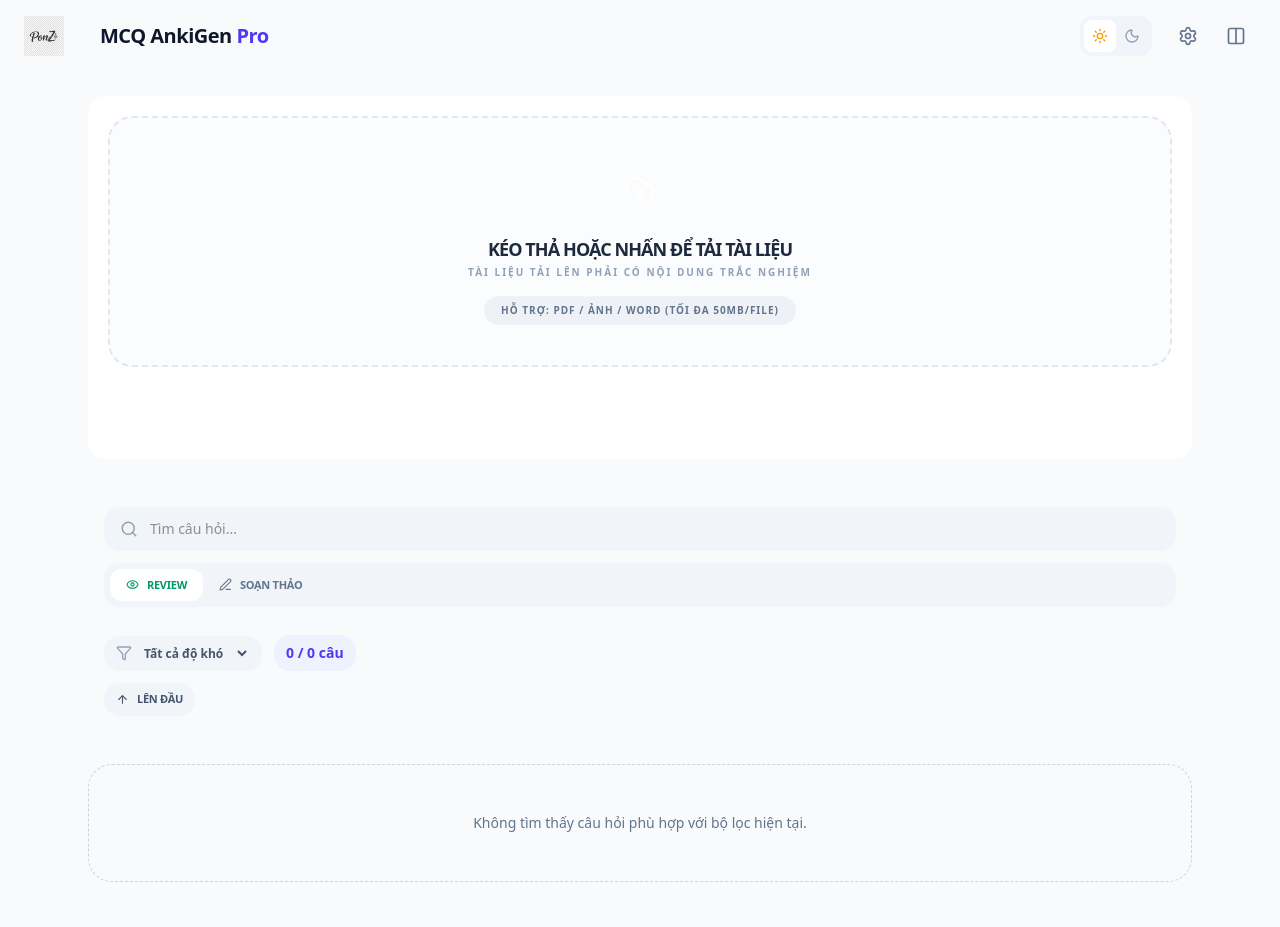
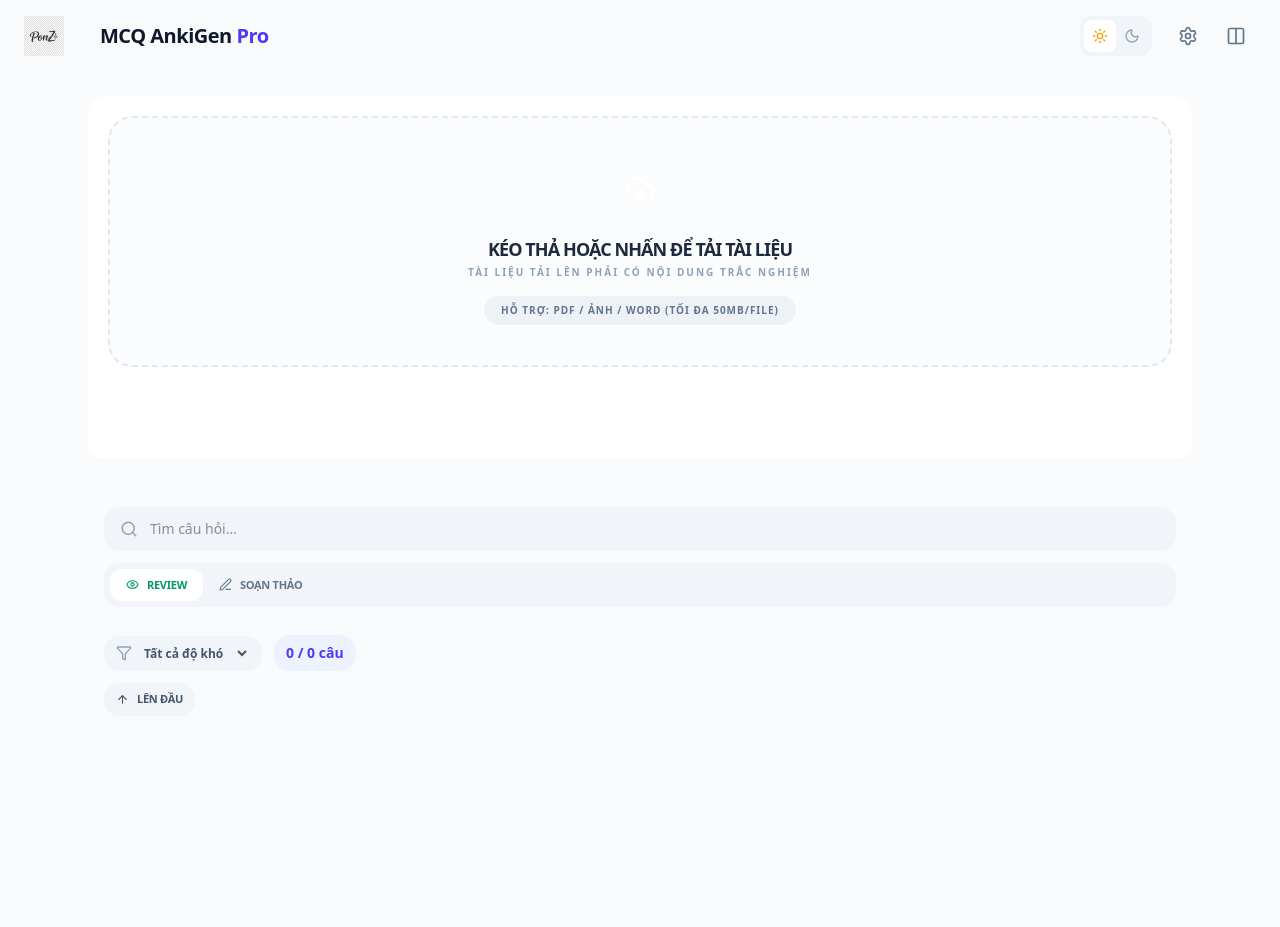
Before and after one commit to tranhoait123/anki-mcq-export, a React (Vite) app: page / in a window 1280 px wide. Shown: the top 927 px of the page. Built offline with nearby package versions, Linux system fonts and the light colour scheme.

Commit message:
Refine empty results and delete action UI

```diff
--- a/src/App.tsx
+++ b/src/App.tsx
@@ -1843,7 +1843,7 @@ const App: React.FC = () => {
                           await db.clearAll();
                         }
                       }}
-                      className="inline-flex items-center gap-2 rounded-xl px-3 py-2 text-xs font-bold text-rose-600 transition-all hover:bg-rose-50 dark:text-rose-300 dark:hover:bg-rose-950/30"
+                      className="inline-flex items-center gap-2 rounded-xl border border-rose-200/80 bg-rose-50/80 px-3 py-2 text-xs font-black text-rose-700 shadow-sm transition-all hover:border-rose-300 hover:bg-rose-100 dark:border-rose-900/50 dark:bg-rose-950/25 dark:text-rose-300 dark:hover:bg-rose-950/45"
                     >
                       <AlertTriangle size={14} /> Xóa toàn bộ dữ liệu
                     </button>
--- a/src/ui/MCQDisplay.tsx
+++ b/src/ui/MCQDisplay.tsx
@@ -668,7 +668,7 @@ const MCQDisplay: React.FC<MCQDisplayProps> = ({ mcqs, onUpdate, onDelete, scrol
         </div>
       </div>
 
-      {filtered.length === 0 ? (
+      {mcqs.length > 0 && filtered.length === 0 ? (
         <div className="rounded-3xl border border-dashed border-slate-300 bg-slate-50/70 px-6 py-12 text-center text-sm text-slate-500 dark:border-slate-700 dark:bg-slate-900/30 dark:text-slate-400">
           Không tìm thấy câu hỏi phù hợp với bộ lọc hiện tại.
         </div>
```
